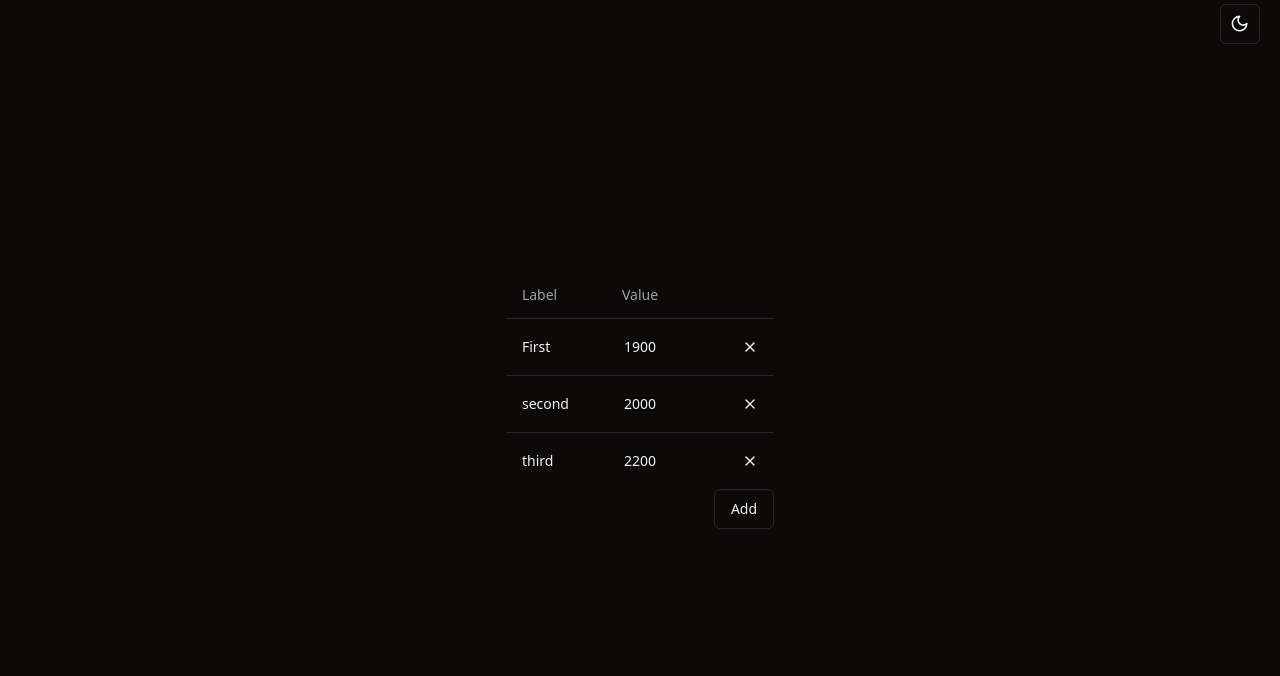
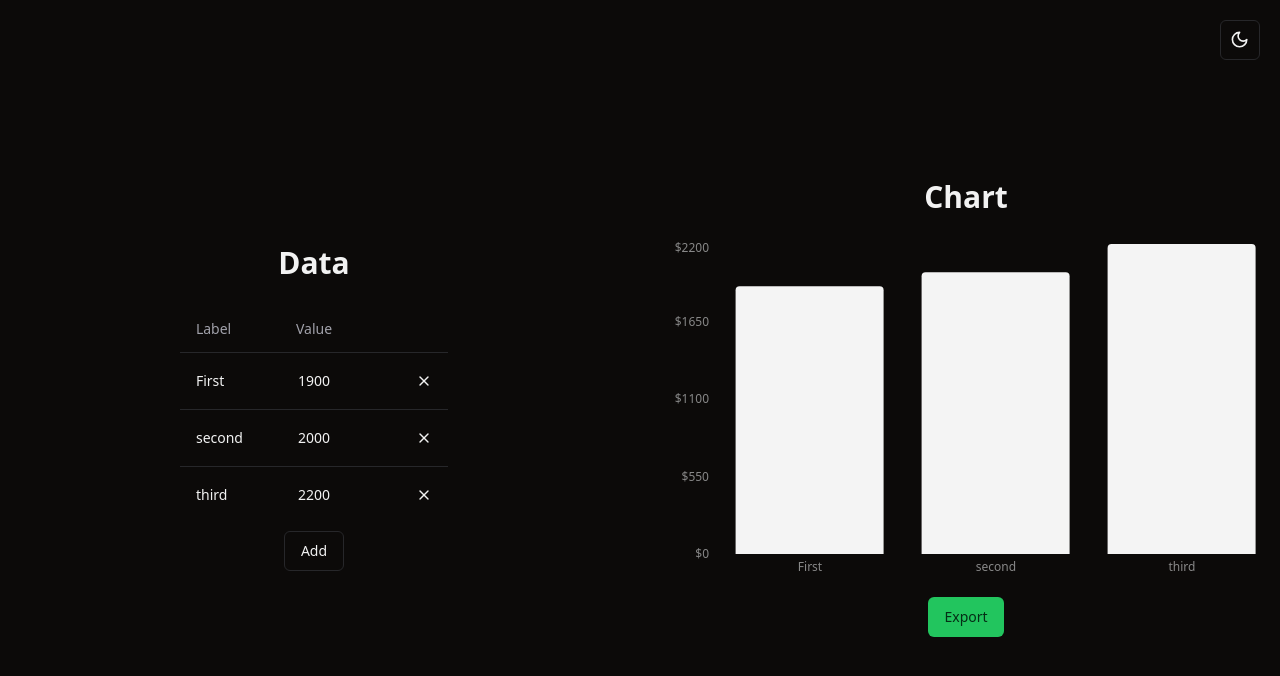
Before and after one commit to Croosh/simplycharting, a React (Vite) app: page / in a window 1280 px wide. Shown: the top 676 px of the page. Built offline with nearby package versions, Linux system fonts and the light colour scheme.

Commit message:
Basic Prototype with SVG export

```diff
--- a/package.json
+++ b/package.json
@@ -14,8 +14,11 @@
     "@radix-ui/react-dropdown-menu": "^2.0.6",
     "@radix-ui/react-label": "^2.0.2",
     "@radix-ui/react-slot": "^1.0.2",
+    "@types/file-saver": "^2.0.7",
     "class-variance-authority": "^0.7.0",
     "clsx": "^2.1.0",
+    "file-saver": "^2.0.5",
+    "html2canvas": "^1.4.1",
     "lucide-react": "^0.321.0",
     "react": "^18.2.0",
     "react-dom": "^18.2.0",
--- a/src/components/Chart.tsx
+++ b/src/components/Chart.tsx
@@ -1,9 +1,18 @@
 import { Bar, BarChart, ResponsiveContainer, XAxis, YAxis } from "recharts";
-
+import FileSaver from "file-saver";
+import { Button } from "./ui/button";
 export default function Chart({ data }: { data: Array<object> }) {
+  const handleAreaDownload = async () => {
+    console.log("Pressed");
+    const element = document.querySelector(".recharts-wrapper");
+    const svgURL = new XMLSerializer().serializeToString(element);
+    const svgBlob = new Blob([svgURL], { type: "image/svg+xml;charset=utf-8" });
+    FileSaver.saveAs(svgBlob, "chart.svg");
+  };
   return (
+    <>
       <ResponsiveContainer width="100%" height={350}>
-      <BarChart data={data}>
+        <BarChart data={data} className="recharts-wrapper">
           <XAxis
             dataKey="name"
             stroke="#888888"
@@ -26,5 +35,7 @@ export default function Chart({ data }: { data: Array<object> }) {
           />
         </BarChart>
       </ResponsiveContainer>
+      <Button onClick={() => handleAreaDownload()}>Export</Button>
+    </>
   );
 }
--- a/src/components/CreatePopup.tsx
+++ b/src/components/CreatePopup.tsx
@@ -59,6 +59,7 @@ function CreatePopup() {
                 id="username"
                 value={value}
                 className="col-span-3"
+                placeholder="eg 120,200"
                 onChange={(e) => {
                   newValue(e.target.value);
                 }}
--- a/src/components/Dashboard.tsx
+++ b/src/components/Dashboard.tsx
@@ -2,6 +2,7 @@ import { createContext, useState } from "react";
 import { ModeToggle } from "./mode-toggle";
 import DataTable from "./Table";
 import CreatePopup from "./CreatePopup";
+import Chart from "./Chart";
 
 export const Context = createContext<object[]>([]);
 
@@ -23,13 +24,19 @@ export default function Dashoard() {
 
   return (
     <Context.Provider value={[row, setRow]}>
-      <div className=" h-screen relative  justify-center items-center flex flex-col gap-6">
-        <div className="absolute top-1  right-5">
+      <div className=" h-screen relative  justify-center items-center grid grid-cols-2 gap-6">
+        <div className="absolute top-5  right-5">
           <ModeToggle />
         </div>
-        <div className="flex flex-col justify-end items-end">
+        <div className="flex flex-col justify-center items-center gap-2">
+          <p className=" text-3xl font-extrabold my-4">Data</p>
           <DataTable />
           <CreatePopup />
+        </div>
+
+        <div className="flex flex-col justify-center items-center gap-2">
+          <p className=" text-3xl font-extrabold my-4">Chart</p>
+          <Chart data={row} />
         </div>
       </div>
     </Context.Provider>
```
Also changed, not shown: 1 other file (tests, documents, lock files or other folders). Lines whose indentation alone changed are shown as unchanged.
